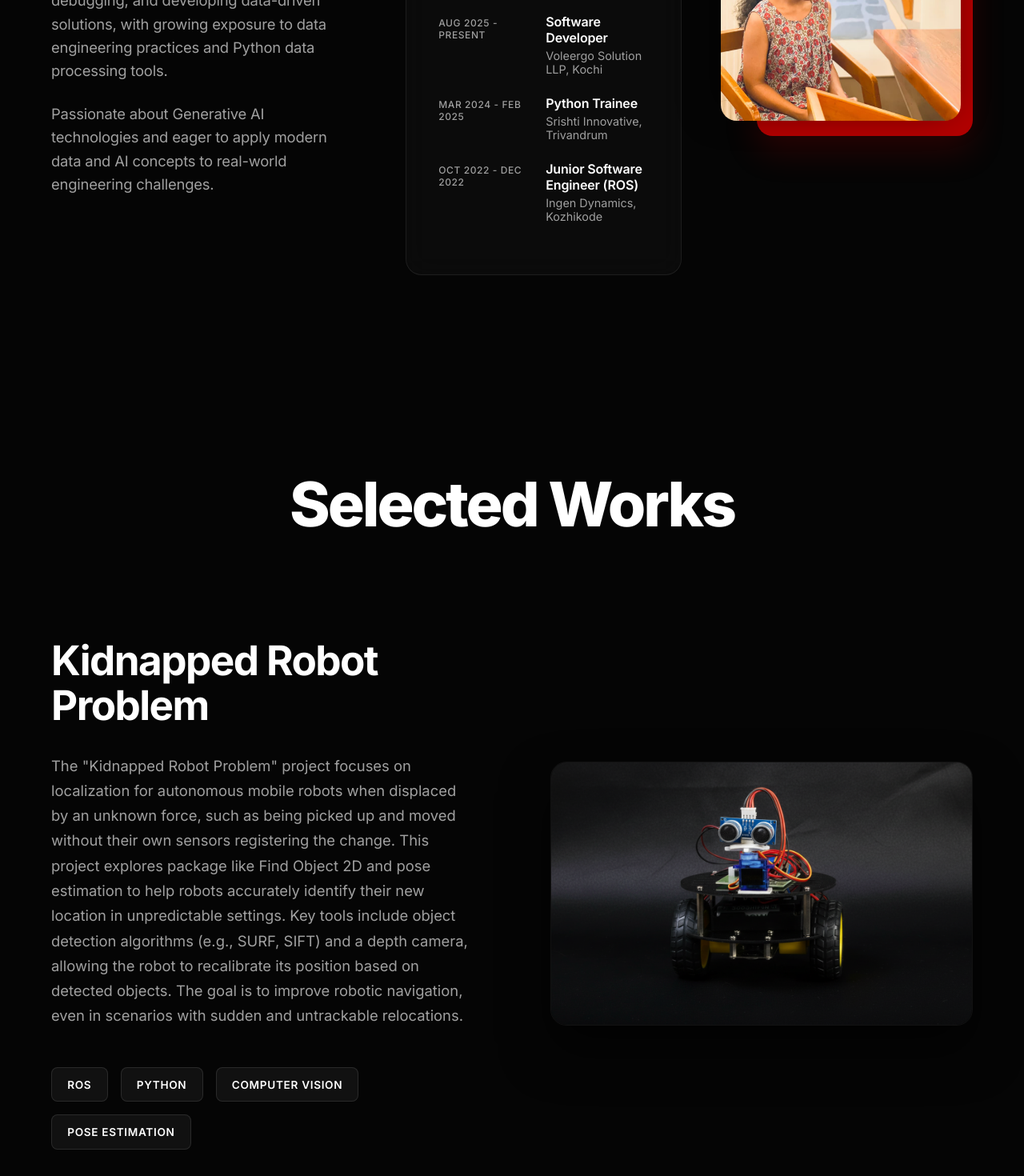
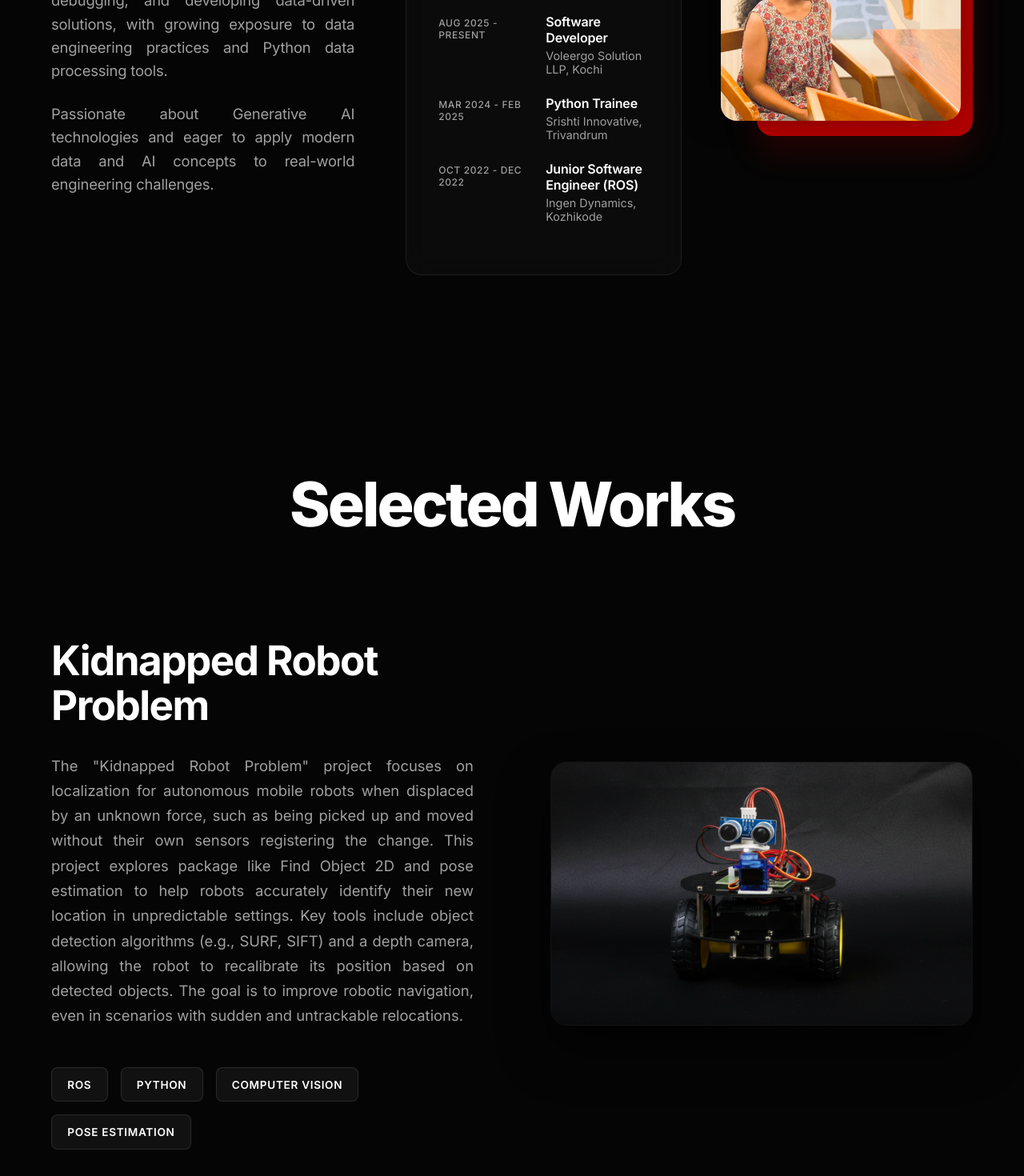
Before and after one commit to Sherinrebaphilip/Portfolio, a React (Vite) app: page / in a window 1280 px wide. Shown: the part 3700-5170 px from the top of the page at 80% size. Built offline with nearby package versions, Linux system fonts and the light colour scheme.

Commit message:
feat: implement global styles and component-specific CSS modules for identity and project gallery sections

```diff
--- a/src/components/Identity.module.css
+++ b/src/components/Identity.module.css
@@ -37,6 +37,7 @@
   margin-bottom: 1.5rem;
   font-weight: 400;
   letter-spacing: -0.01em;
+  text-align: justify;
 }
 
 /* Middle Timeline Glass Window */
@@ -142,6 +143,9 @@
     padding: 2vh 0 10vh 0;
     overflow: hidden;
   }
+  .paragraph {
+    text-align: left;
+  }
   .gridContainer {
     gap: 1.5rem;
   }
--- a/src/components/ProjectGallery.module.css
+++ b/src/components/ProjectGallery.module.css
@@ -65,6 +65,7 @@
   color: var(--text-secondary);
   font-weight: 400;
   margin-bottom: 3rem;
+  text-align: justify;
 }
 
 .tagContainer {
@@ -132,4 +133,8 @@
   .projectTitle {
     margin-bottom: 1.5rem;
   }
+
+  .projectDesc {
+    text-align: left;
+  }
 }
--- a/src/index.css
+++ b/src/index.css
@@ -17,9 +17,7 @@
   padding: 0;
 }
 
-html {
-  overflow-x: hidden;
-}
+
 
 html.lenis,
 html.lenis body {
```
